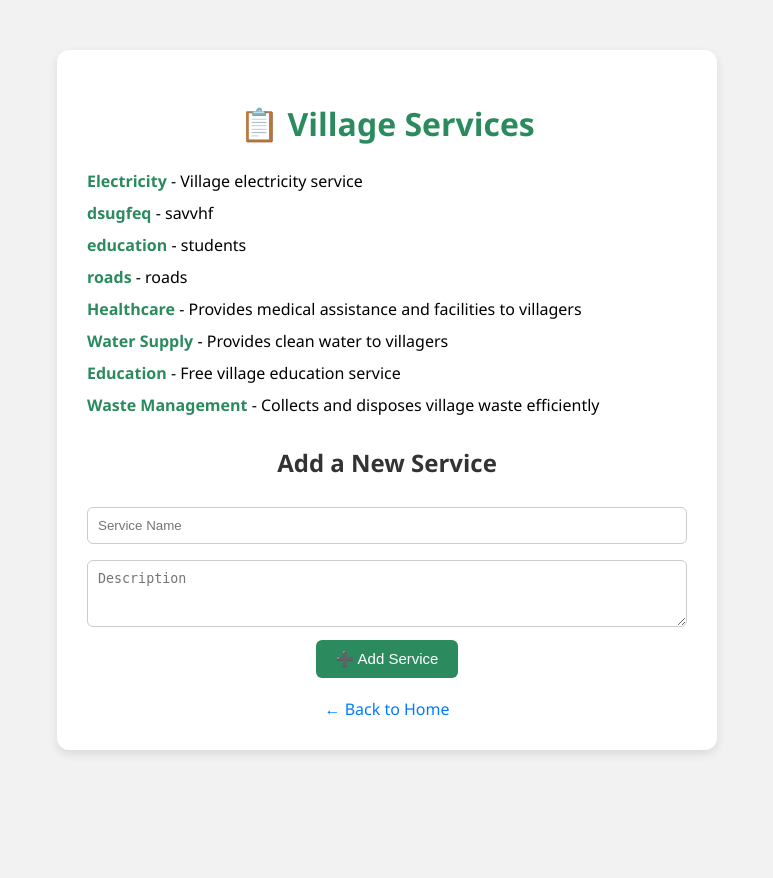
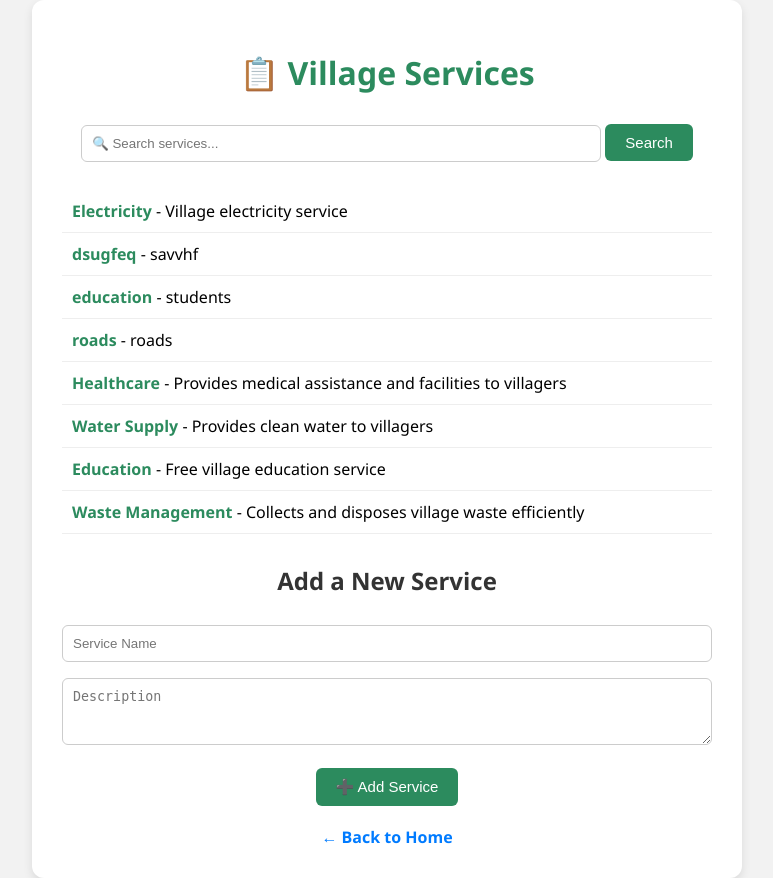
Before and after one commit to DeepakYadav-codez/villageconnect, a Flask app: page /services in a window 1280 px wide. Shown: the whole page, without its empty margins (253-1026 px from the left). Before the commit the page ends 754 px from the top, so only its background shows below. Run offline with Flask 3, Linux system fonts and the light colour scheme; data comes from the database, SQL or seed files in the repository; both versions use the stored data as it was after the commit.

Commit message:
🔍 Day 21: Added service search with SQLite filtering

```diff
--- a/app.py
+++ b/app.py
@@ -16,6 +16,8 @@ def home():
 @app.route("/services", methods=["GET", "POST"])
 def services():
     conn = get_db_connection()
+
+    # Add new service
     if request.method == "POST":
         name = request.form["name"].strip()
         description = request.form["description"].strip()
@@ -27,11 +29,20 @@ def services():
             conn.commit()
             flash("✅ Service added successfully!")
 
-    services = conn.execute("SELECT * FROM services").fetchall()
+    # Search filter
+    query = request.args.get("q", "").strip()
+    if query:
+        services = conn.execute(
+            "SELECT * FROM services WHERE name LIKE ? OR description LIKE ?",
+            (f"%{query}%", f"%{query}%")
+        ).fetchall()
+    else:
+        services = conn.execute("SELECT * FROM services").fetchall()
+
     conn.close()
     return render_template("services.html", services=services)
 
-# ✅ API Endpoint for Postman POST
+# Optional: API route still works
 @app.route("/api/services", methods=["POST"])
 def api_add_service():
     data = request.get_json()
--- a/static/style.css
+++ b/static/style.css
@@ -1,3 +1,4 @@
+/* Global body style */
 body {
   background-color: #f2f2f2;
   font-family: 'Segoe UI', sans-serif;
@@ -9,19 +10,21 @@ body {
   min-height: 100vh;
 }
 
+/* Main container box */
 .container {
-  background-color: white;
+  background-color: #ffffff;
   padding: 30px;
   border-radius: 12px;
   box-shadow: 0 4px 10px rgba(0,0,0,0.1);
-  max-width: 600px;
+  max-width: 650px;
   width: 90%;
   text-align: center;
 }
 
+/* Headings */
 h1 {
   color: #2c8b5e;
-  margin-bottom: 25px;
+  margin-bottom: 20px;
 }
 
 h2 {
@@ -29,30 +32,35 @@ h2 {
   color: #333;
 }
 
+/* Service list styling */
 ul.service-list {
   list-style: none;
   padding: 0;
-  margin: 0 0 20px 0;
+  margin: 20px 0;
+  text-align: left;
 }
 
 ul.service-list li {
-  margin-bottom: 10px;
+  padding: 10px;
+  border-bottom: 1px solid #eee;
   font-size: 16px;
-  text-align: left;
 }
 
 ul.service-list li strong {
   color: #2c8b5e;
 }
 
+/* Flash message box */
 .flash {
   background-color: #e0ffe0;
   border: 1px solid #2c8b5e;
   padding: 10px;
   margin-bottom: 20px;
   border-radius: 6px;
+  color: #2c8b5e;
 }
 
+/* Text input and textarea */
 input[type="text"], textarea {
   width: 100%;
   padding: 10px;
@@ -62,7 +70,13 @@ input[type="text"], textarea {
   box-sizing: border-box;
 }
 
-button {
+/* Search input (optional if separate style needed) */
+form[method="GET"] input[type="text"] {
+  width: 80%;
+}
+
+/* Buttons */
+button, input[type="submit"] {
   padding: 10px 20px;
   background-color: #2c8b5e;
   color: white;
@@ -70,42 +84,23 @@ button {
   border-radius: 6px;
   font-size: 15px;
   cursor: pointer;
+  margin-top: 10px;
   transition: background 0.3s;
 }
 
-button:hover {
+button:hover, input[type="submit"]:hover {
   background-color: #246a49;
 }
 
+/* Back link */
 a.back-link {
   display: inline-block;
   margin-top: 20px;
   color: #007bff;
   text-decoration: none;
+  font-weight: bold;
 }
 
 a.back-link:hover {
   text-decoration: underline;
 }
-
-.link-box {
-  border: 2px solid #6a1b9a;
-  background-color: #f3e5f5;
-  padding: 12px 20px;
-  border-radius: 8px;
-  display: inline-block;
-  margin-top: 20px;
-  box-shadow: 0 4px 8px rgba(106, 27, 154, 0.2);
-}
-
-.link-box a {
-  text-decoration: none;
-  color: #4a148c;
-  font-weight: bold;
-  font-size: 18px;
-}
-
-.link-box a:hover {
-  color: #311b92;
-  text-decoration: underline;
-}
--- a/templates/services.html
+++ b/templates/services.html
@@ -19,19 +19,22 @@
       {% endif %}
     {% endwith %}
 
-    <!-- List of services -->
+    <!-- 🔍 Search Bar -->
+    <form method="GET" action="/services">
+      <input type="text" name="q" placeholder="🔍 Search services..." value="{{ request.args.get('q', '') }}">
+      <button type="submit">Search</button>
+    </form>
+
+    <!-- Service List -->
     <ul class="service-list">
       {% for service in services %}
-        <li>
-          <strong>{{ service['name'] }}</strong>
-          <span>- {{ service['description'] }}</span>
-        </li>
+        <li><strong>{{ service['name'] }}</strong> - {{ service['description'] }}</li>
       {% else %}
         <li>No services available.</li>
       {% endfor %}
     </ul>
 
-    <!-- Form -->
+    <!-- Add New Service -->
     <h2>Add a New Service</h2>
     <form method="POST" action="/services">
       <input type="text" name="name" placeholder="Service Name" required><br>
```
Also changed, not shown: database.db.
